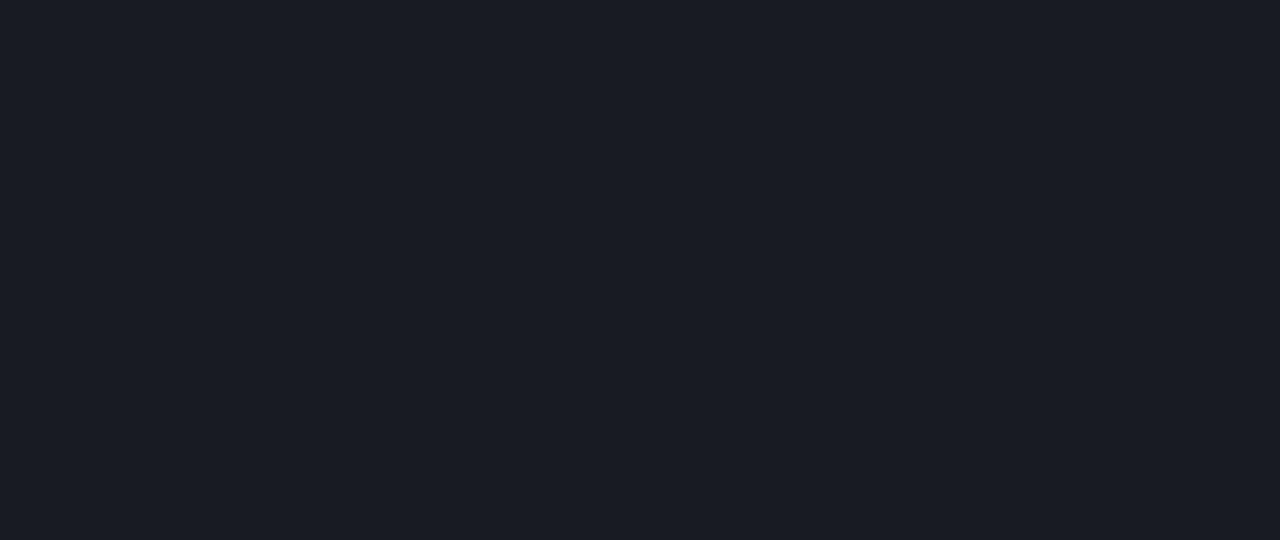
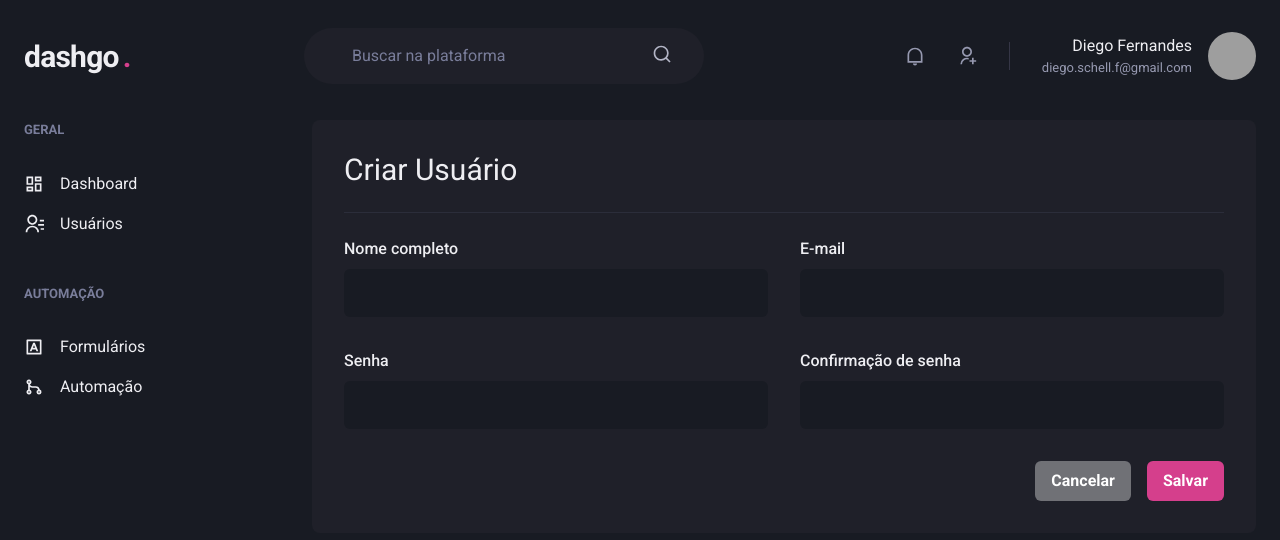
Before and after one commit to Gustavo-Orlandini/Dashgo-Rocketseat, a React (Vite) app: page /users/create in a window 1280 px wide. Before the commit this address had no page. Shown: the top 540 px of the page. Built offline with nearby package versions, Linux system fonts and the light colour scheme; grey boxes are pictures that could not be loaded.

Commit message:
Create User page with Form

```diff
--- a/src/Router.tsx
+++ b/src/Router.tsx
@@ -2,6 +2,7 @@
 import { Dashboard } from './pages/dashboard'
 import SignIn from './pages/SignIn'
 import UserList from './pages/users'
+import CreateUser from './pages/users/create'
 
 export function Router() {
     return (
@@ -9,6 +10,7 @@
             <Route path='/' element={<SignIn />} />
             <Route path='/dashboard' element={<Dashboard />} />
             <Route path='/users' element={<UserList />} />
+            <Route path='/users/create' element={<CreateUser />} />
         </Routes>
     )
 }
--- a/src/components/Pagination.tsx
+++ b/src/components/Pagination.tsx
@@ -6,7 +6,7 @@
             <Box>
                 <strong>0</strong> - <strong>10</strong> de <strong>100</strong>
             </Box>
-            <Stack spacing='6' direction='row'>
+            <Stack spacing='4' direction='row'>
                 <Button size='sm' fontSize='xs' w='4' colorScheme='pink' disabled _disabled={{ bg: 'pink.500', cursor: 'default', }} >
                     1
                 </Button>
--- /dev/null
+++ b/src/pages/users/create.tsx
@@ -0,0 +1,43 @@
+import { Box, Button, Divider, Flex, Heading, HStack, SimpleGrid, VStack } from "@chakra-ui/react";
+import { Input } from "../../components/Form/Input";
+import { Header } from "../../components/Header";
+import { Sidebar } from "../../components/Sidebar";
+
+export default function CreateUser() {
+    return (
+        <Box>
+            <Header />
+
+            <Flex w='100%' my='6' maxWidth={1480} mx='auto' px='6'>
+                <Sidebar />
+
+                <Box flex='1' borderRadius='8' bg='gray.800' p='8'>
+                    <Heading size='lg' fontWeight='normal' >Criar Usuário</Heading>
+
+                    <Divider my='6' borderColor='gray.700' />
+
+                    <VStack spacing={8} >
+
+                        <SimpleGrid minChildWidth='240px' spacing={8} w='100%' >
+                            <Input name="name" label="Nome completo" />
+                            <Input name="email" type='email' label="E-mail" />
+                        </SimpleGrid>
+                        <SimpleGrid minChildWidth='240px' spacing={8} w='100%' >
+                            <Input name="password" type='password' label="Senha" />
+                            <Input name="password_confirmation" type='password' label="Confirmação de senha" />
+                        </SimpleGrid>
+
+                    </VStack>
+
+                    <Flex mt='8' justify='flex-end' >
+                        <HStack spacing='4' >
+                            <Button colorScheme='whiteAlpha' >Cancelar</Button>
+                            <Button colorScheme='pink' >Salvar</Button>
+                        </HStack>
+                    </Flex>
+
+                </Box>
+            </Flex>
+        </Box>
+    )
+}
```
